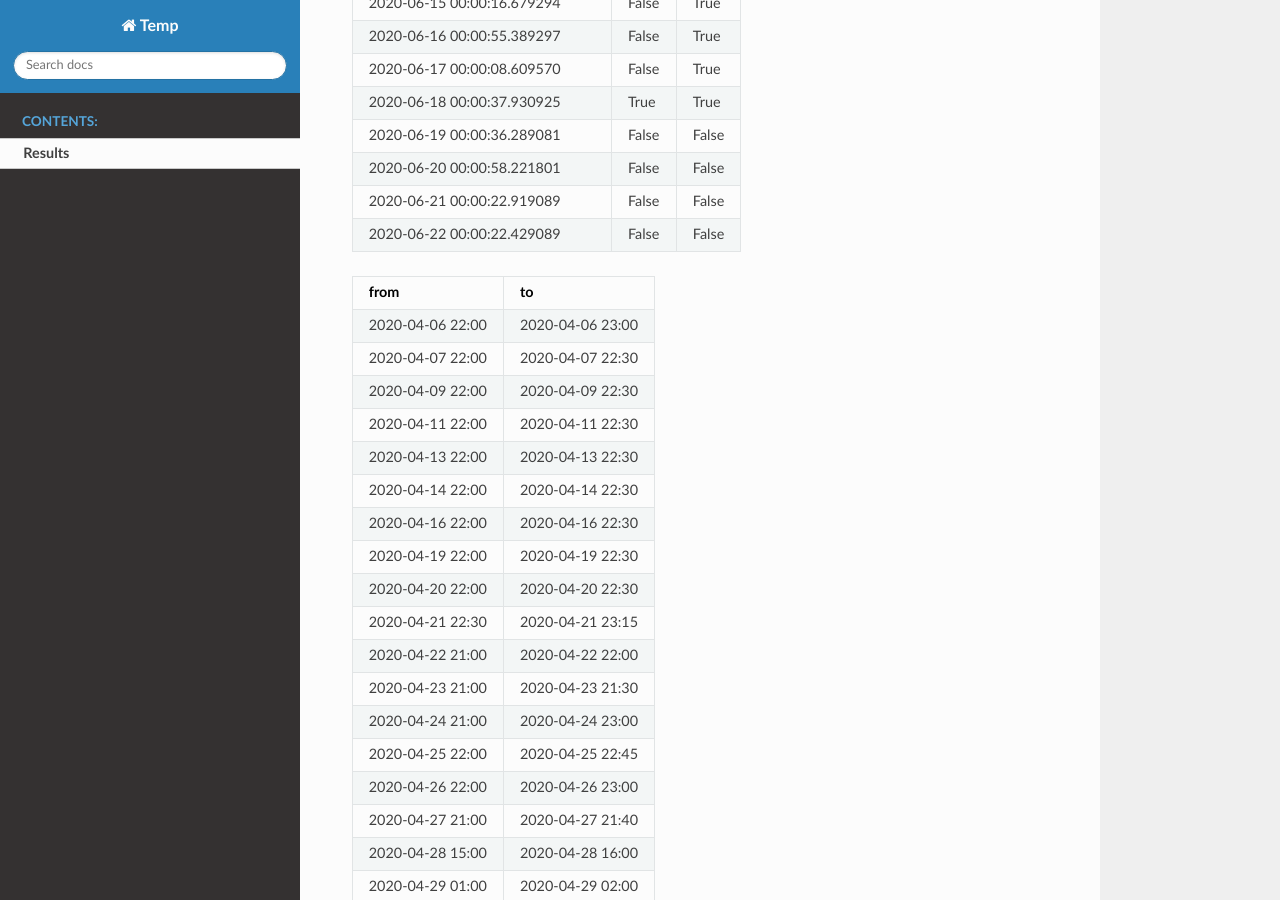
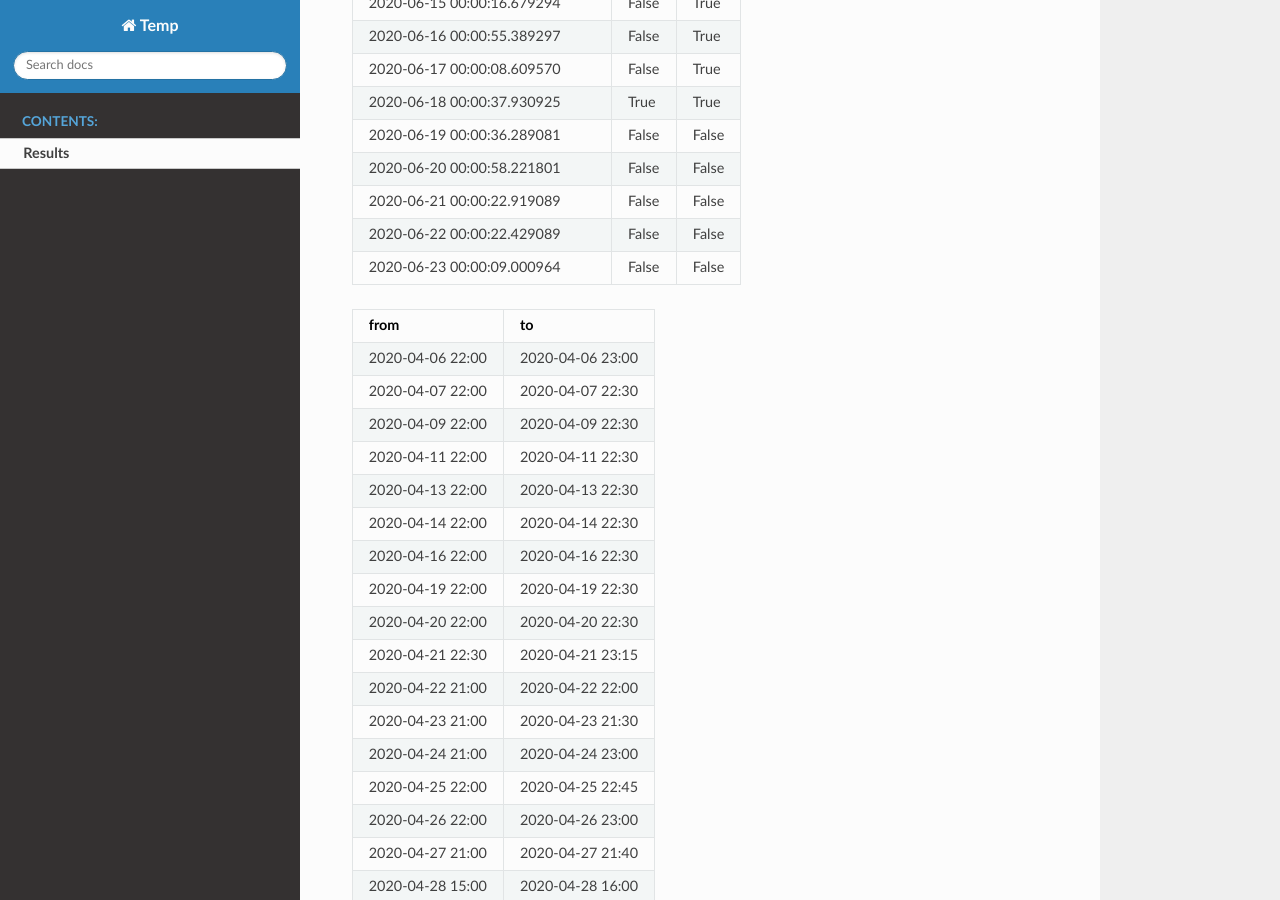
Before and after one commit to shlomow/queries-results, a Sphinx documentation site: the page built from source/results.rst, in a window 1280 px wide and 900 px high, scrolled down 2561 px. Built offline with Sphinx 7.4.7 and the Read the Docs theme 2.0.0, drawn with Linux system fonts in a browser that asks for light colours.

Commit message:
update results

```diff
--- a/source/results.rst
+++ b/source/results.rst
@@ -86,6 +86,7 @@ forth experiment: 18.06.2020
    2020-06-20 00:00:58.221801, False, False
    2020-06-21 00:00:22.919089, False, False
    2020-06-22 00:00:22.429089, False, False
+   2020-06-23 00:00:09.000964, False, False
 
 .. csv-table::
    :header: "from", "to"
```
Also changed, not shown: results.json (+1 -1 lines).
